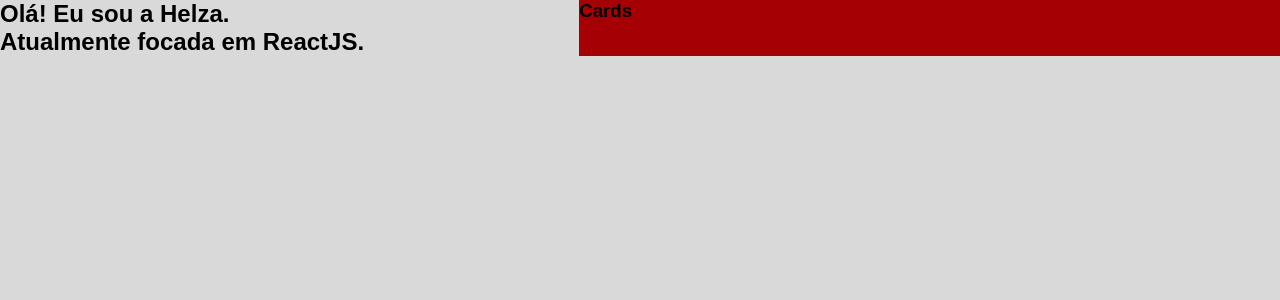
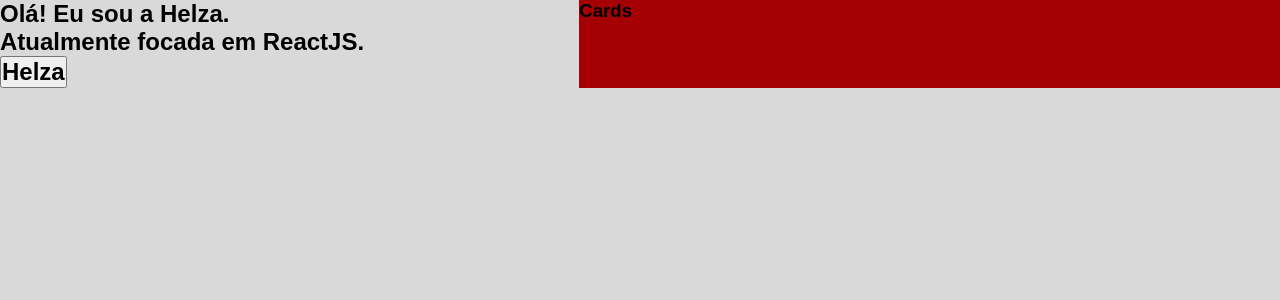
Before and after one commit to helzaaragao/Portfolio, a React (Vite) app: page / in a window 1280 px wide. Shown: the top 300 px of the page. Built offline with nearby package versions, Linux system fonts and the light colour scheme.

Commit message:
Componente Accordion

```diff
--- a/package.json
+++ b/package.json
@@ -10,6 +10,7 @@
     "preview": "vite preview"
   },
   "dependencies": {
+    "@radix-ui/react-accordion": "^1.2.0",
     "autoprefixer": "^10.4.17",
     "postcss": "^8.4.33",
     "react": "^18.2.0",
--- a/src/components/Header/index.tsx
+++ b/src/components/Header/index.tsx
@@ -1,8 +1,20 @@
+import * as Accordion from '@radix-ui/react-accordion'
 import React from "react";
+import { Content, HeaderRoot, Item } from './styles';
 
 export function Header(){
     return(
-        <div>
-        </div>
+                <HeaderRoot type="single" collapsible orientation='vertical'>
+                <Item value="item-1">
+                    <Accordion.Trigger>
+                        <h2>Helza</h2>
+                    </Accordion.Trigger>
+                    <Content>
+                        <p>Primeiro, você precisará aplicar um pouco de CSS
+                        para alterar a posição do conteúdo quando o Accordion for expandido.</p>
+                    </Content>
+                </Item>
+            </HeaderRoot>
+// https://www.radix-ui.com/primitives/docs/components/accordion
     )
 }
--- a/src/components/Header/styles.ts
+++ b/src/components/Header/styles.ts
@@ -0,0 +1,15 @@
+import * as Accordion from '@radix-ui/react-accordion'
+import styled from "styled-components";
+
+export const HeaderRoot = styled(Accordion.Root)`
+    /* position: relative;      */
+`
+export const Item = styled(Accordion.Item)``
+export const Trigger = styled(Accordion.Trigger)``
+export const Content = styled(Accordion.Content)`
+        /* position: absolute; */
+        /* transform: translateY(-100%);
+        z-index: 1;
+        max-height: 150px;  */
+
+`
--- a/src/page/index.tsx
+++ b/src/page/index.tsx
@@ -2,6 +2,7 @@ import React from "react";
 import { PortfolioContainer, Profile, Projects } from "./styles";
 import { Header } from "../components/Header";
 import { Cards } from "../components/Cards";
+
 
 export function Portfolio(){
     return(
@@ -11,9 +12,9 @@ export function Portfolio(){
                 <h1>Olá! Eu sou a Helza. <br />
                 Atualmente focada em ReactJS.</h1>
 
-                <Header>
-                    {/* Contato, ainda resolvendo qual logica usar */}
-                </Header>
+            {/* um componente Accordion para cima*/}
+               <Header></Header>
+
 
             </Profile>
 
```
Also changed, not shown: 1 other file (tests, documents, lock files or other folders).
